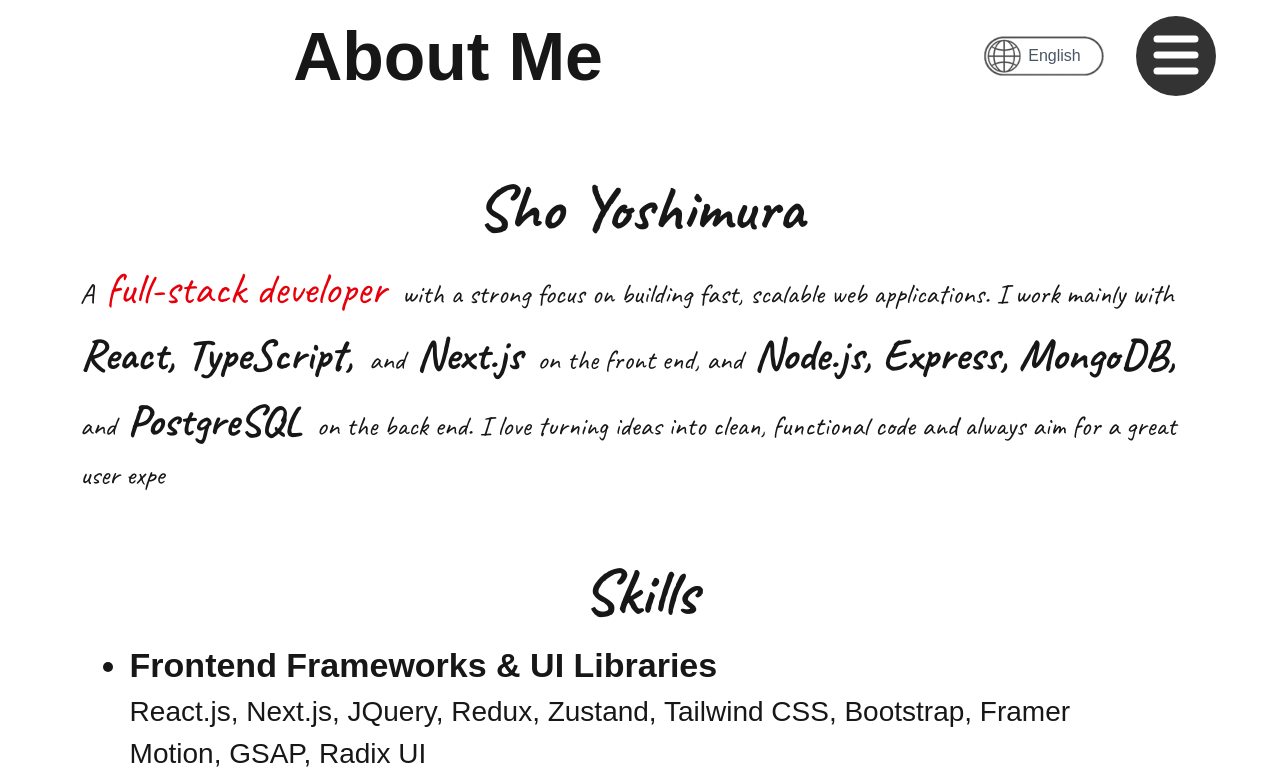
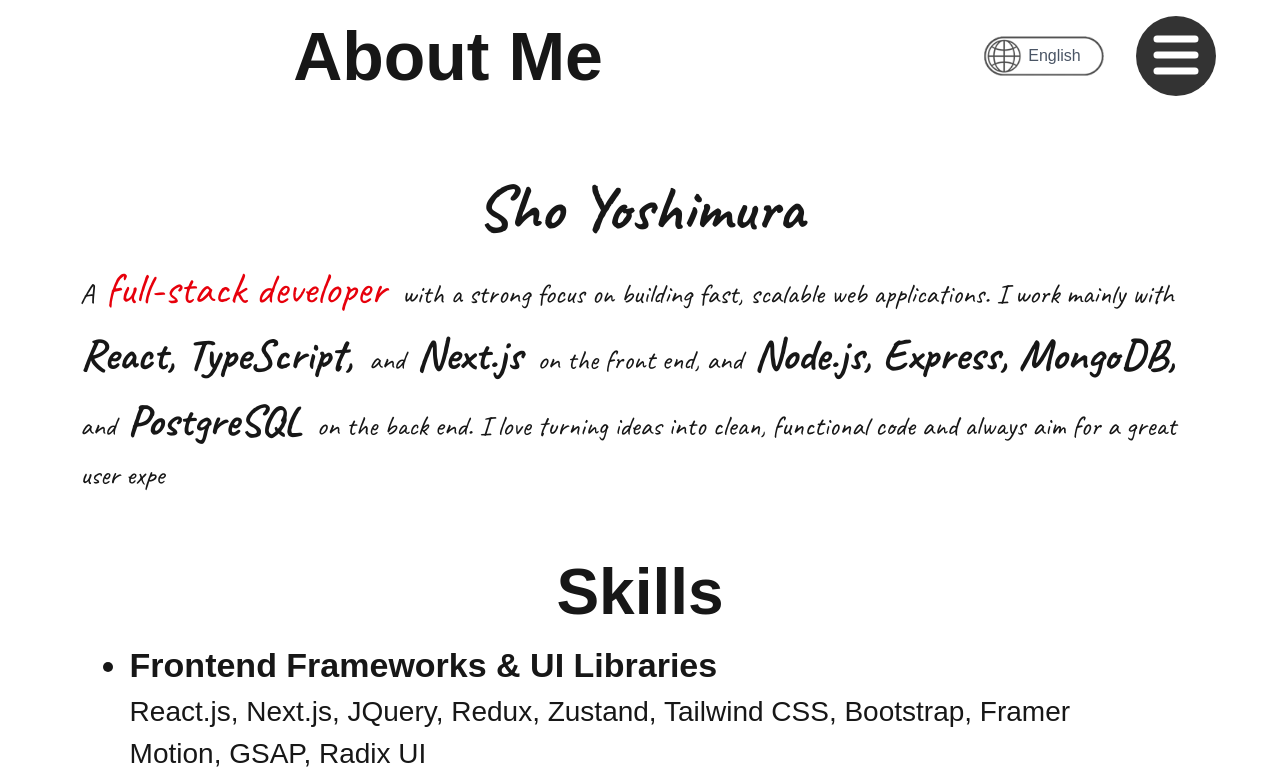
Before and after one commit to Sho8000/Portfolio-Ver4, a Next.js app: page /aboutme in a window 1280 px wide. Shown: the top 782 px of the page. Built offline with nearby package versions, Linux system fonts and the light colour scheme; a web font is replaced by a local one.

Commit message:
fixed font of skills

```diff
--- a/src/app/(components)/Aboutme/Skills.tsx
+++ b/src/app/(components)/Aboutme/Skills.tsx
@@ -11,7 +11,7 @@ export default function Skills() {
   return (
     <section className="w-[100%]">
       <div className={`flex flex-col items-center text-center m-auto ${Styles.container}`}>
-        <h2 className={`${Styles.titleFont}`} style={{ fontFamily: "var(--font-caveat), cursive" }}>{aboutMe.aboutTitles[0]}</h2>
+        <h2 className={`${Styles.titleFont}`}>{aboutMe.aboutTitles[0]}</h2>
 
         <SkillLists aboutMe={aboutMe}/>
       </div>
```
